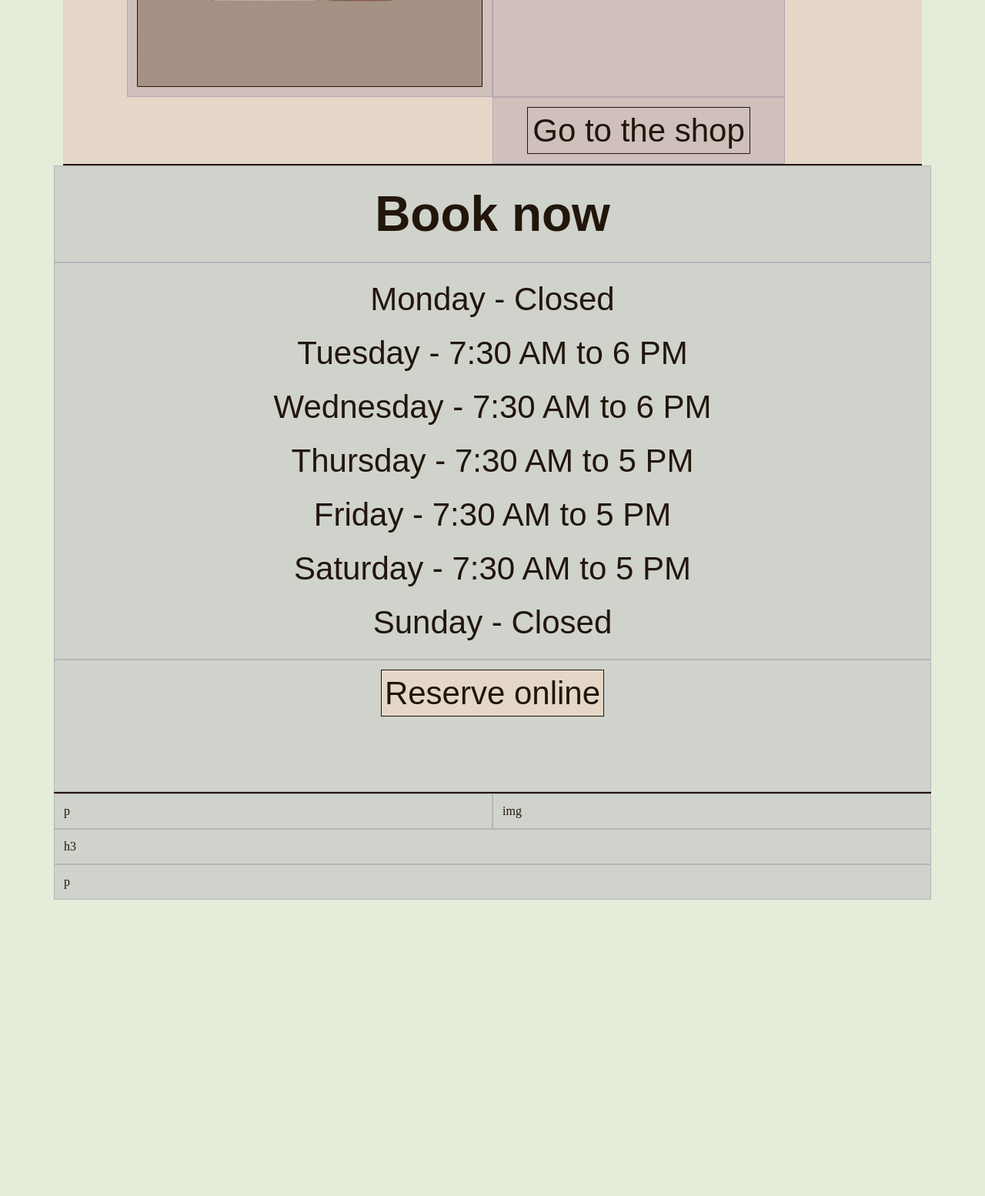
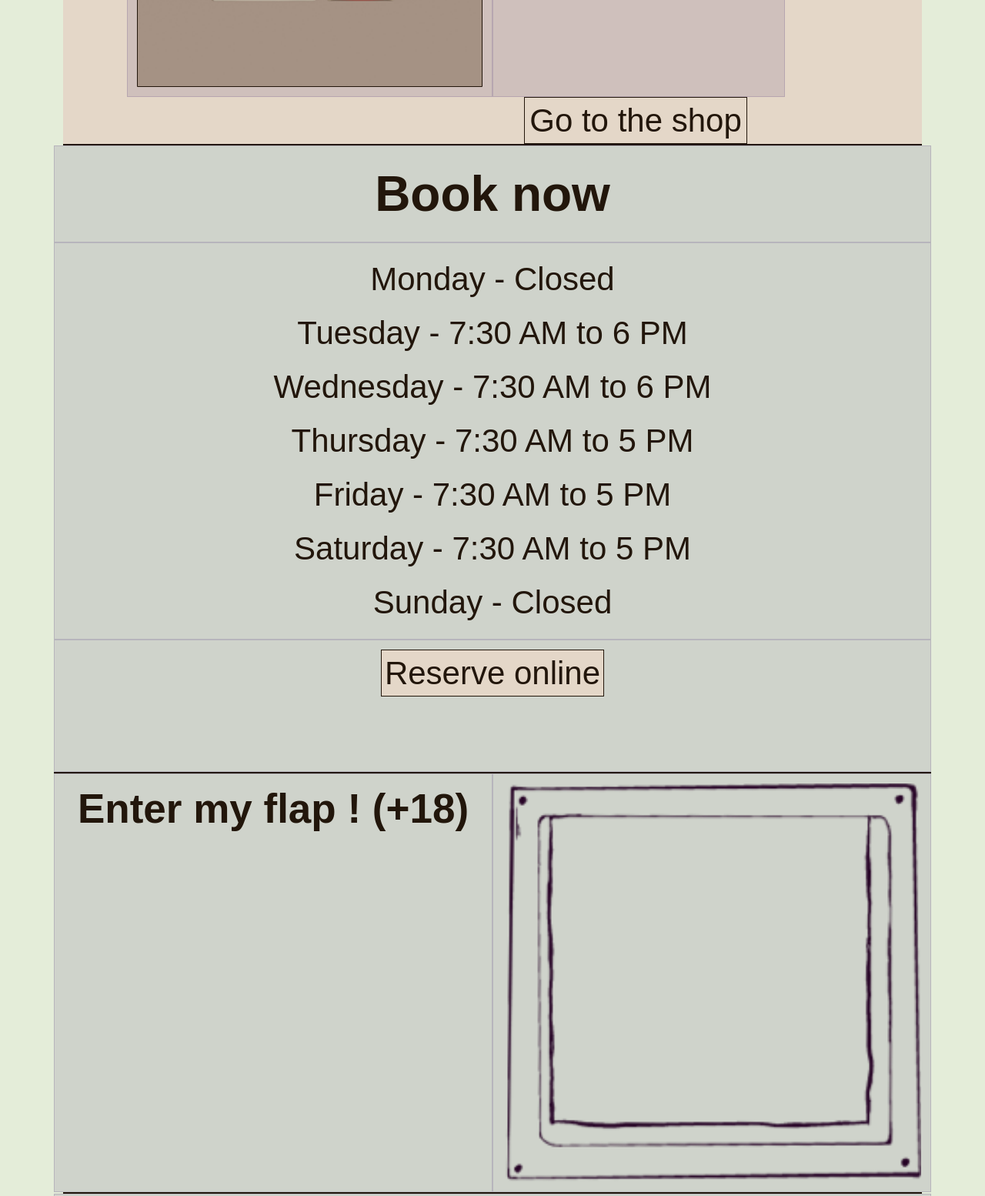
Before and after one commit to AnoukGeinoz/imd21-coffee-cat-anouk, a website built with Parcel: page src/index.html in a window 1280 px wide. Shown: the part 2700-4254 px from the top of the page at 77% size. Before the commit the page ends 3869 px from the top, so only its background shows below. Built offline with nearby package versions, Linux system fonts and the light colour scheme; a web font is replaced by a local one.

Commit message:
realisation div porte

```diff
--- a/src/index.html
+++ b/src/index.html
@@ -127,7 +127,6 @@
               />
             </div>
             <div class="col-6 col-lg-4">
-              <div class="shop-description">
               <p class="shop-paragraph">
                 Taste our delicious coffee then take some home with you, with
                 our home blend coffee cat coffee!
@@ -138,7 +137,6 @@
             <div class="button-section">
               <div class="button-shop">
                 <a href="index.html">Go to the shop</a>
-                </div>
               </div>
             </div>
           </div>
@@ -170,9 +168,19 @@
       </div>
       <div class="container">
         <div class="row">
-          <div class="col-6">p</div>
-          <div class="col-6">img</div>
+          <div class="col-6">
+            <p class="accroch-paragraph">Enter my flap ! <span>(+18)</span></p>
           </div>
+          <div class="col-6">
+            <a href="index.html"
+              ><img
+                class="img-door"
+                src="img/img-door.webp"
+                alt="Image d'une porte."
+            /></a>
+          </div>
+        </div>
+        <hr class="line-separation" />
       </div>
     </main>
     <div class="container">
--- a/src/scss/main.scss
+++ b/src/scss/main.scss
@@ -271,11 +271,6 @@ h3 {
   border-top-right-radius: 78px;
 }
 
-.shop-description {
-  display: flex;
-  align-items: center;
-}
-
 .button-shop {
   border: 1px solid#22160b;
   padding: 8px 0;
@@ -316,3 +311,34 @@ h3 {
     line-height: 70px;
   }
 }
+
+.accroch-paragraph {
+  font-family: obviously, sans-serif;
+  font-weight: 700;
+  font-size: 20px;
+  line-height: 27px;
+  text-align: center;
+}
+
+span {
+  font-family: anca, sans-serif;
+  font-size: 20px;
+  line-height: 27px;
+  text-align: center;
+}
+
+.img-door {
+  border: none;
+}
+
+@media (min-width: 1024px) {
+  .accroch-paragraph {
+    font-size: 53px;
+    line-height: 66px;
+  }
+
+  span {
+    font-size: 53px;
+    line-height: 66px;
+  }
+}
```
Also changed, not shown: src/img/img-door.webp (added). Lines whose indentation alone changed are shown as unchanged.
